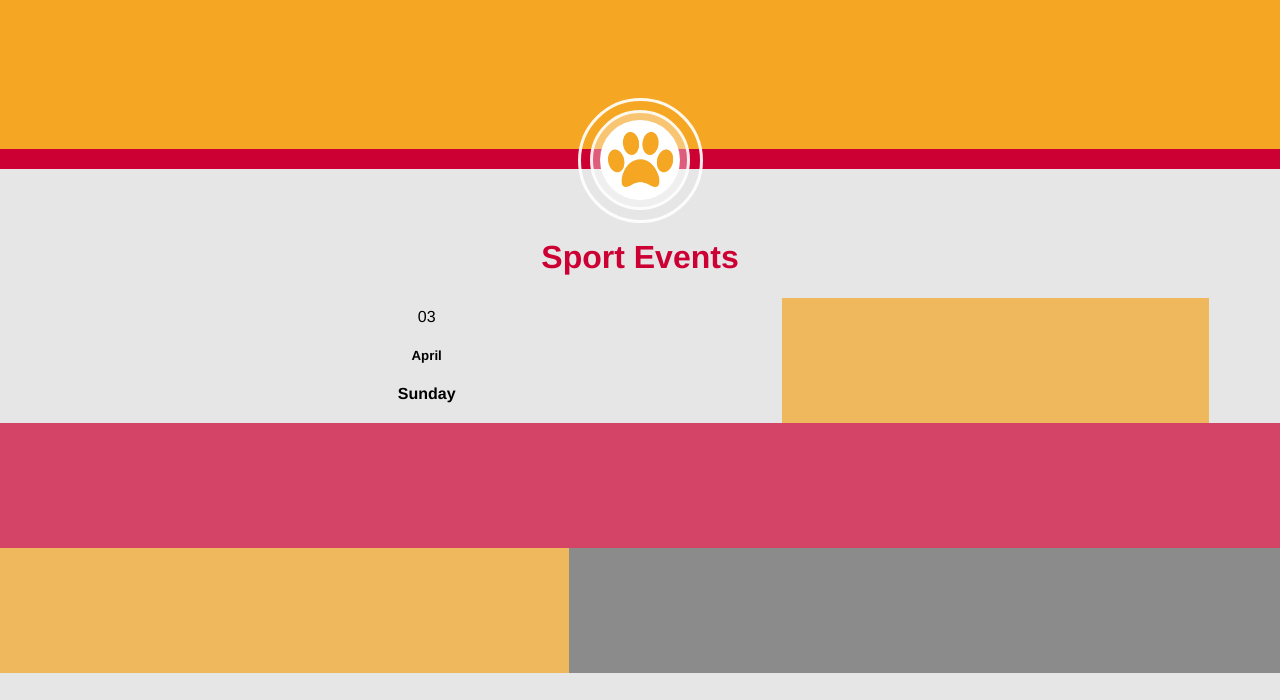
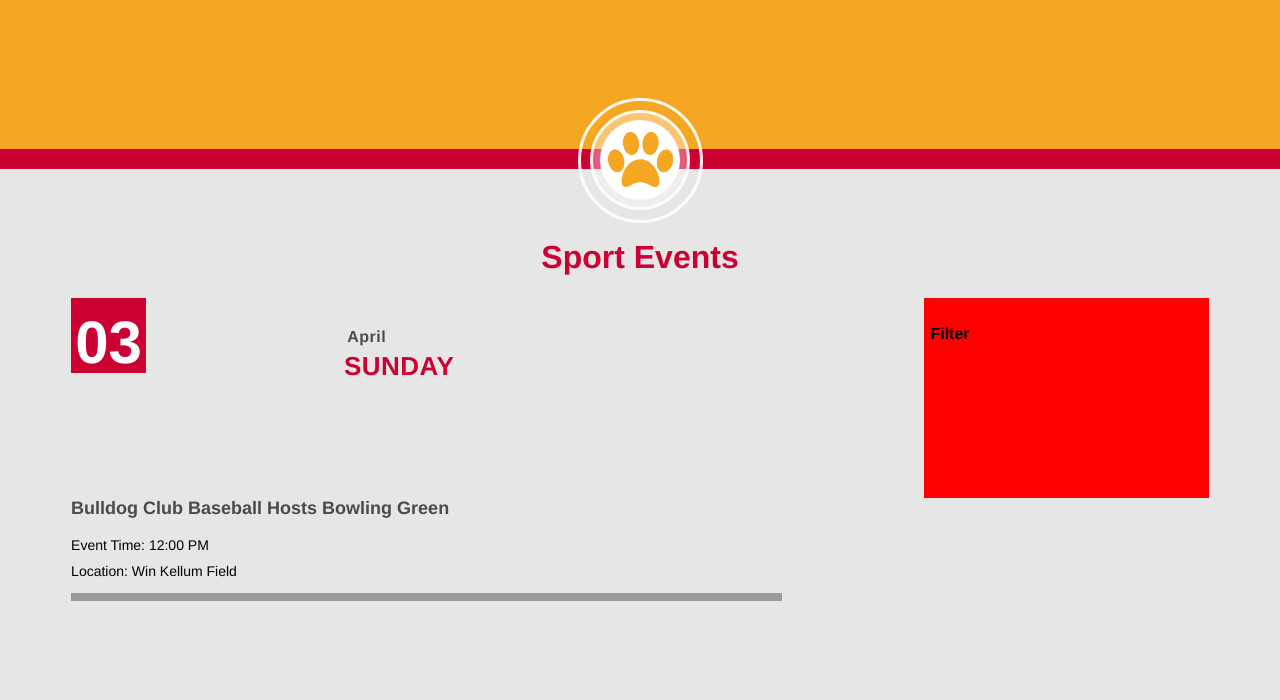
Before and after one commit to blakeoli34/kiosk_gr, a PHP site: page /calendar_month.php in a window 1280 px wide. Shown: the part 100-800 px from the top of the page. Run offline with PHP 8.4, Linux system fonts and the light colour scheme.

Commit message:
i did stuff.

```diff
--- a/calendar_month.php
+++ b/calendar_month.php
@@ -21,23 +21,33 @@
 	</div>
 	<div class="row">
     	<div class="col-margin fill"></div>
-		<div class="col-5 fill">
+		<div class="col-5 fill calendar_container">
         	<div class="calsquare">03</div>
-        	<h5>April</h5>
-            <h4>Sunday</h4>
+        	<h5 class="month">April</h5>
+            <h4 class="weekday">Sunday</h4>
 		</div>
-		<div class="col-3 fill gold">
-		</div>
+        <div class="col-1 fill"></div>
+        <div class="col-2">
+        	<div class="filter_box">
+        		<h4 class="filter">Filter</h4>
+            </div>
+        </div>
         <div class="col-margin fill"></div>
 	</div>
 	<div class="row">
-		<div class="col-9 fill red">
+            <div class="col-margin fill"></div>
+		<div class="col-5 horizontal_line">
+                <p class="event_headline">Bulldog Club Baseball Hosts Bowling Green</p>
+                <p class="event_time">Event Time: 12:00 PM</p>
+                <p class="event_location">Location: Win Kellum Field</p>
 		</div>
+
+        <div class="col-margin fill"></div>
 	</div>
 	<div class="row">
-		<div class="col-4 fill gold">
+		<div class="col-4">
 		</div>
-		<div class="col-5 fill gray">
+		<div class="col-5">
 		</div>
 	</div>
   </div>
--- a/css/global.css
+++ b/css/global.css
@@ -109,6 +109,60 @@ header h1 {
 	font-size:14px;
 	line-height:24px;
 }
+
+h5.month {
+	margin-top:-45px;
+	margin-left: -120px;
+	margin-bottom:5px;
+	font-size:16px;
+	color:#4A4A4A;
+	letter-spacing:.5px;
+}
+
+h4.weekday {
+	margin-left: -55px;
+	margin-top:0px;
+	text-transform:uppercase;
+	font-size: 26px;
+	color:#cc0033;
+	letter-spacing:.5px;
+}
+
+.filter_box {
+	background-color:red;
+	height:200px;
+	padding:6px;
+}
+
+h4.filter {
+
+}
+
+.calendar_container {
+	padding-top:0px;
+}
+
+p.event_headline {
+	font-size:18px;
+	font-weight:bold;
+	color:#4A4A4A;
+	margin-top:0px;
+}
+
+p.event_time {
+	font-size:14px;
+	margin-bottom: 0px;
+}
+
+p.event_location {
+	font-size:14px;
+	margin-top:10px;
+}
+
+.horizontal_line {
+	border-bottom:8px solid #9B9B9B;
+}
+
 #weatherbox {
 	margin:0;
 	display:inline-block;
@@ -180,6 +234,17 @@ footer {
 	color:#fff;
 	text-align:center;
 }
+
+.calsquare {
+	font-size:60px;
+	color:white;
+	font-weight:bold;
+	padding-top:10px;
+	width:75px;
+	height:75px;
+	background-color:#CC0033;
+}
+
 .bulldog_ring {
 	background:rgba(255,255,255,0.4);
     border: 3px solid #fff;
```
